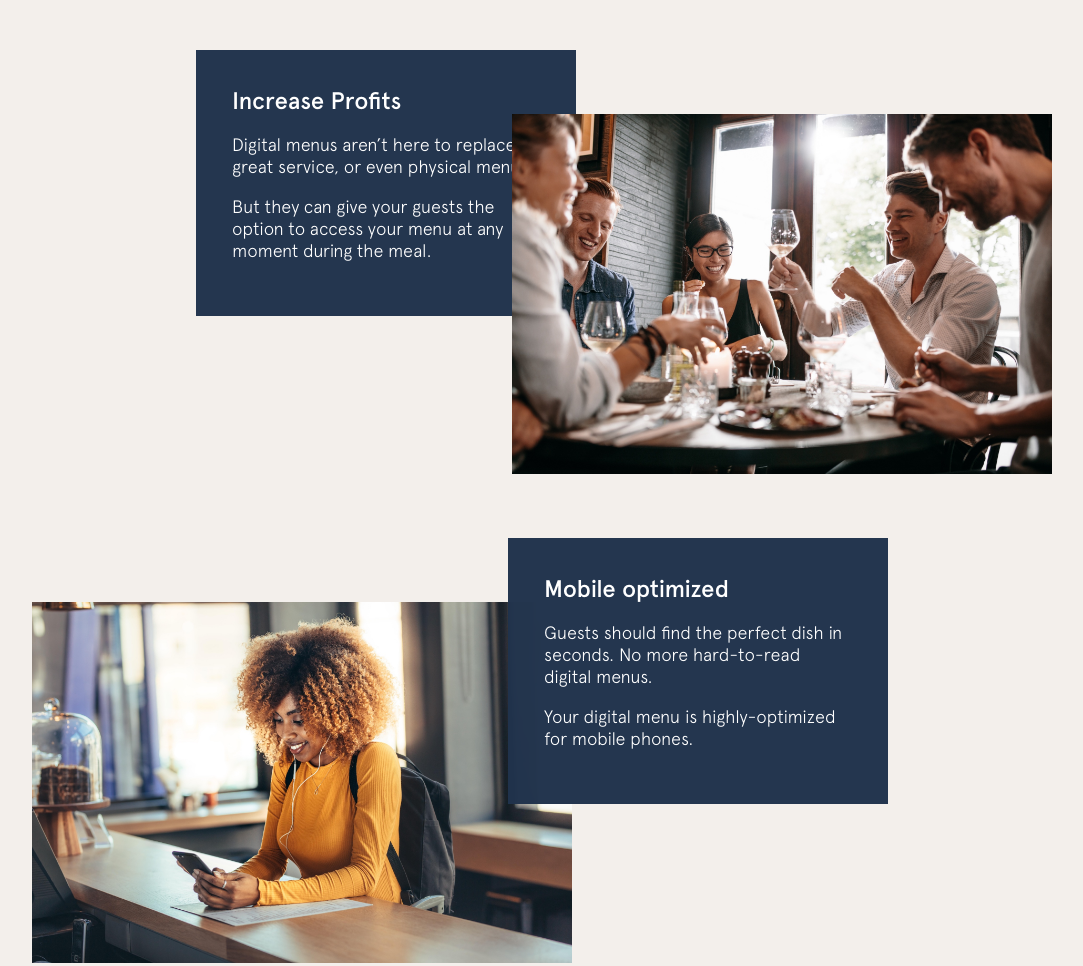
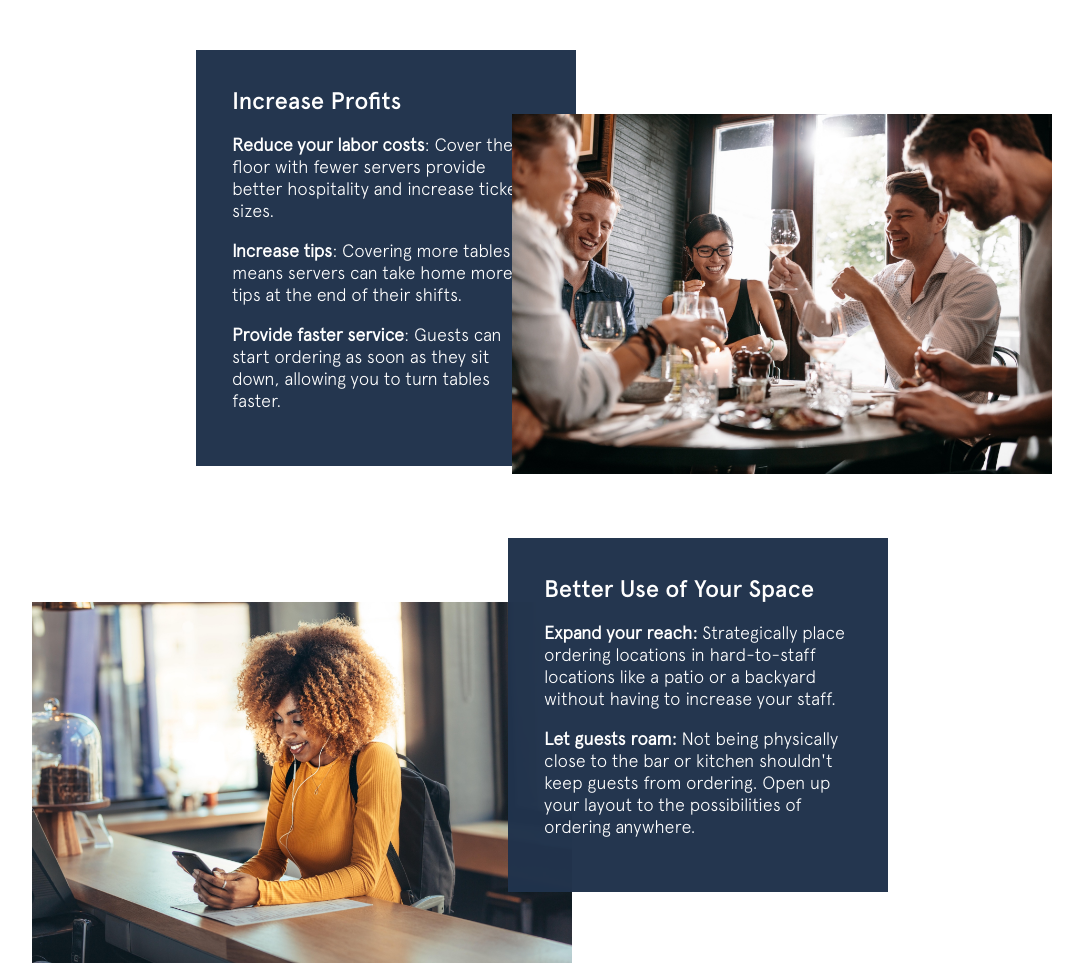
Before and after one commit to pietrorea/sweetstackhq.com, a plain HTML site: page static/www/index.html in a window 1280 px wide. Shown: the part 1540-2506 px from the top of the page, without its empty margins (98-1181 px from the left). Drawn offline with Linux system fonts and the light colour scheme.

Commit message:
Finished updating benefits section

```diff
--- a/static/www/css/styles.css
+++ b/static/www/css/styles.css
@@ -272,7 +272,7 @@ section {
 /* SECTION - GUESTS WILL LOVE DIGITAL MENUS */
 
 .section-guests-will-love {
-    background-color: #F3EFEB;
+    background-color: #fff;
 }
 
 .benefit-container {
@@ -371,7 +371,7 @@ section {
 /* SECTION - GO BEYOND PDF MENUS */
 
 .section-go-beyond {
-  background-color: #fff;
+  background-color: #F3EFEB;
   color: rgba(0, 0, 0, 0.68)
 }
 
--- a/static/www/index.html
+++ b/static/www/index.html
@@ -104,7 +104,7 @@
             <b>Easy to order</b>: Guests can scan a QR code or NFC tag, browse your menu, and order right from their table.
           </p>
           <p>
-            <b>Works with your POS</b>: Sweetstack seamlessly works alongside with your existing POS. All POS systems are supported.
+            <b>Works with your POS</b>: Sweetstack works alongside with your existing POS. All POS systems are supported.
           </p>
         </div>
       </div>
@@ -116,10 +116,13 @@
             Increase Profits
           </h4>
           <p>
-            Digital menus aren’t here to replace great service, or even physical menus.
+            <b>Reduce your labor costs</b>: Cover the floor with fewer servers provide better hospitality and increase ticket sizes.
           </p>
           <p>
-            But they can give your guests the option to access your menu at any moment during the meal.
+            <b>Increase tips</b>: Covering more tables means servers can take home more tips at the end of their shifts.
+          </p>
+          <p>
+            <b>Provide faster service</b>: Guests can start ordering as soon as they sit down, allowing you to turn tables faster.
           </p>
         </div>
       </div>
@@ -128,14 +131,13 @@
           alt="photo of friends eating at a restaurant" />
         <div class="benefit-box benefit-box-offset-1">
           <h4>
-            Mobile optimized
+            Better Use of Your Space
           </h4>
           <p>
-            Guests should find the perfect dish in seconds. No more hard-to-read digital menus.
+            <b>Expand your reach:</b> Strategically place ordering locations in hard-to-staff locations like a patio or a backyard without having to increase your staff.
           </p>
           <p>
-            Your digital menu is highly-optimized for mobile phones.
-          </p>
+            <b>Let guests roam:</b> Not being physically close to the bar or kitchen shouldn't keep guests from ordering. Open up your layout to the possibilities of ordering anywhere.
         </div>
       </div>
     </div>
```
